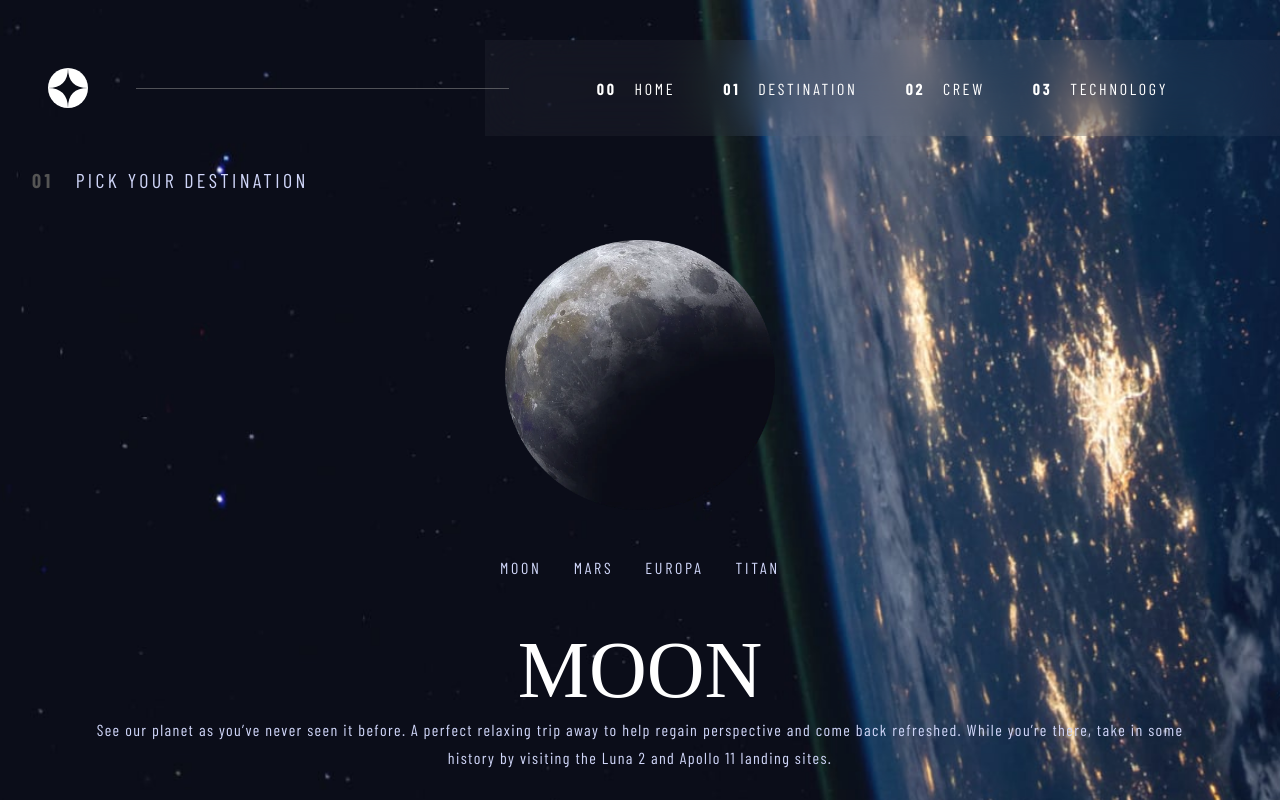
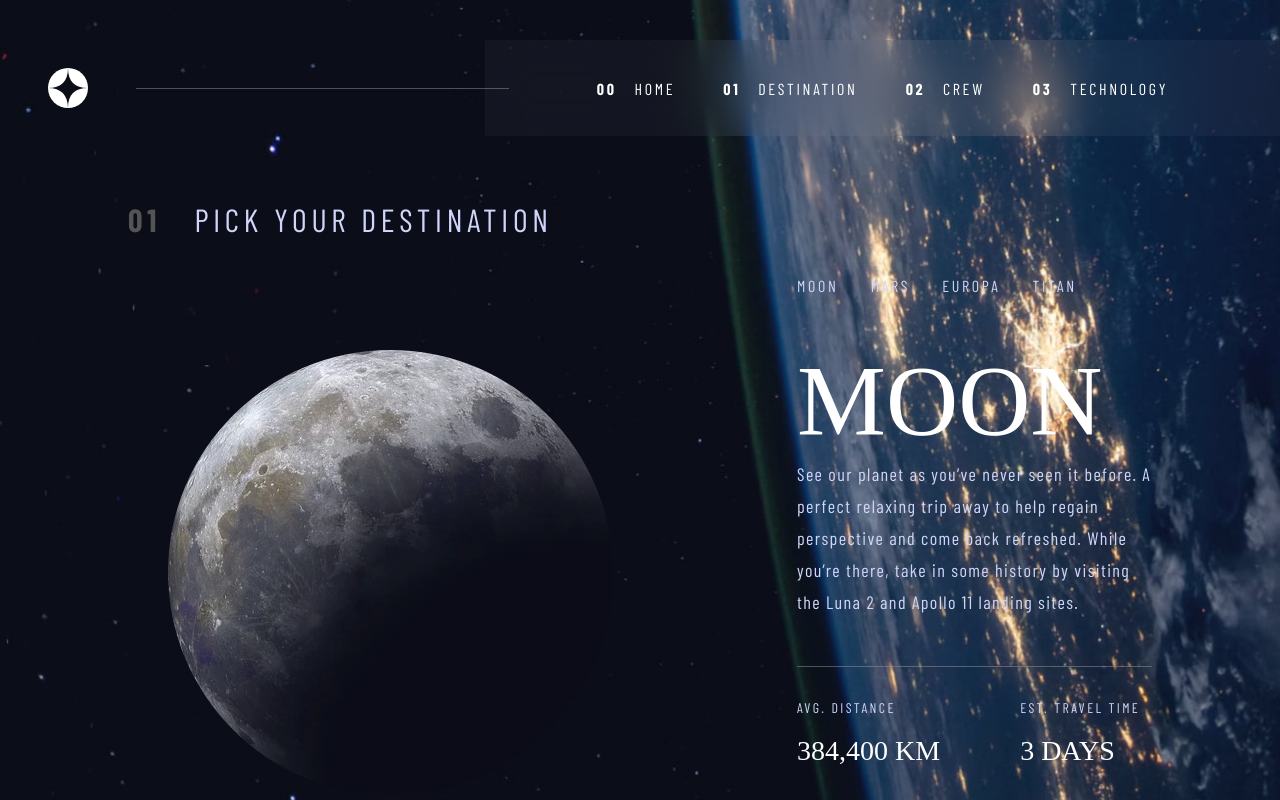
Before and after one commit to marinaongithub/space-tourism-website, a React (Vite) app: page /destination in a window 1280 px wide. Shown: the top 800 px of the page. Built offline with nearby package versions, Linux system fonts and the light colour scheme; a web font is replaced by a local one.

Commit message:
Styled destination moon for desktop

```diff
--- a/src/components/destination/Destinations.jsx
+++ b/src/components/destination/Destinations.jsx
@@ -21,8 +21,7 @@ const Destinations = () => {
           </ul>
         </nav>
         <h3 className="ff-bellefair">MOON</h3>
-        <p className="planetInfo">
-          See our planet as you’ve never seen it before. A perfect relaxing trip away to help
+        <p className="planetInfo">See our planet as you’ve never seen it before. A perfect relaxing trip away to help
           regain perspective and come back refreshed. While you’re there, take in some history
           by visiting the Luna 2 and Apollo 11 landing sites.
         </p>
--- a/src/components/destination/destinations.css
+++ b/src/components/destination/destinations.css
@@ -74,6 +74,7 @@ h2, h3 {
 
 .metrics {
     flex-direction: column;
+    white-space: nowrap;
 }
 
 .break {
@@ -134,6 +135,49 @@ h2, h3 {
         gap: 6rem;
     }
 
+    @media only screen and (min-width: 1270px) {
+
+        .destination {
+            flex-direction: row;
+            padding-inline: 8rem;
+            margin-top: 2rem;
+            gap: 8rem;
+            text-align: left;
+        }
+
+        .planet h2 {
+            font-size: 2rem;
+            letter-spacing: 4.72px;
+        }
+
+        .planetImg {
+            width: 445px;
+            height: 445px;
+            margin-right: 1rem;
+            margin-top: 6rem;
+        }
+
+        .details h3 {
+            font-size: 6.25rem;
+        }
+
+        .details {
+            align-items: flex-start;
+        }
+
+        .planetInfo {
+            padding-inline: 0;
+            font-size: 18px;
+            line-height: 32px;
+        }
+
+        .metrics {
+            padding-top: 0;
+            gap: 5rem;
+        }
+
+
+    }
 
 
 }
--- a/src/mainLayout.css
+++ b/src/mainLayout.css
@@ -6,7 +6,6 @@
   background-size: cover;
   overflow-x: hidden;
   flex-direction: column;
-  flex-grow: 1;
 }
 
 @media only screen and (min-width: 650px) {
```
